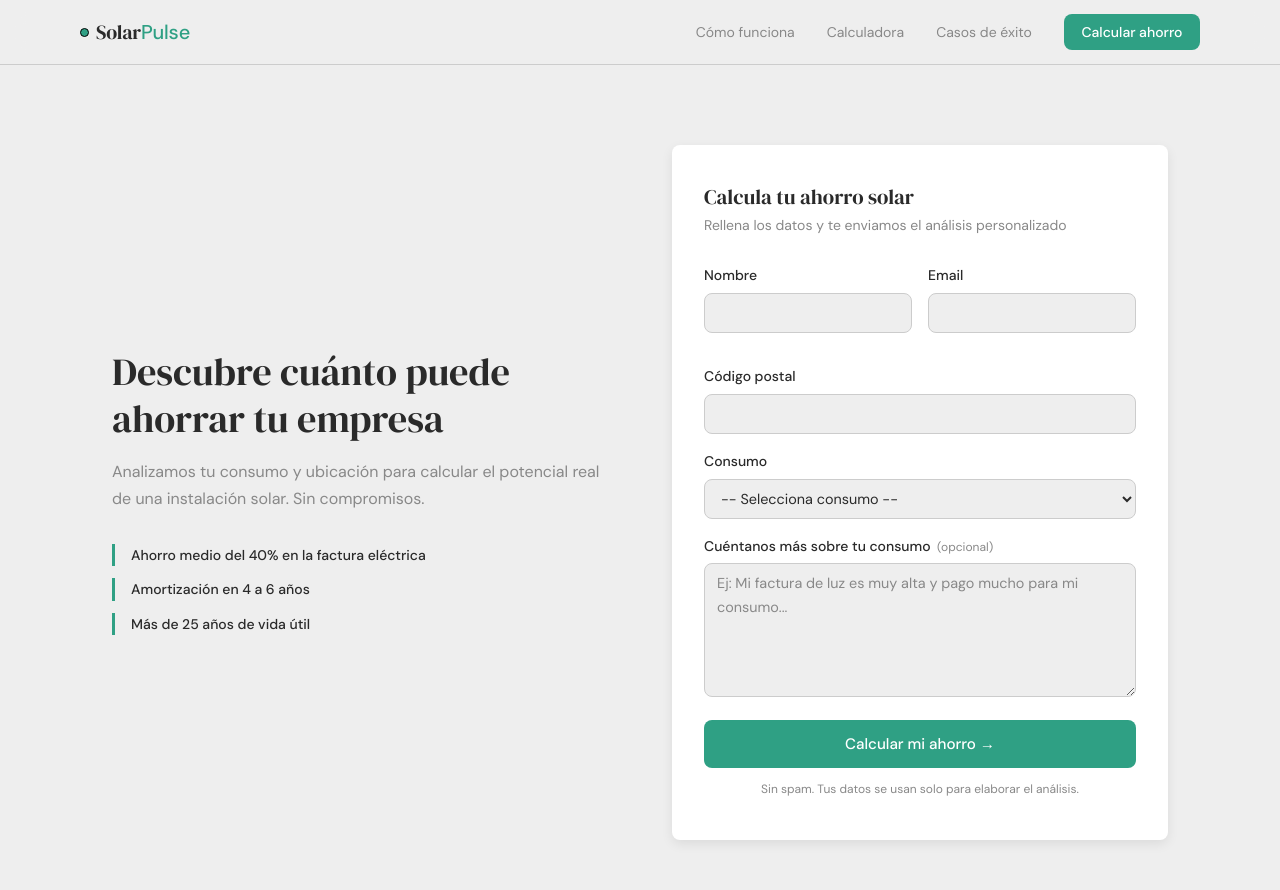
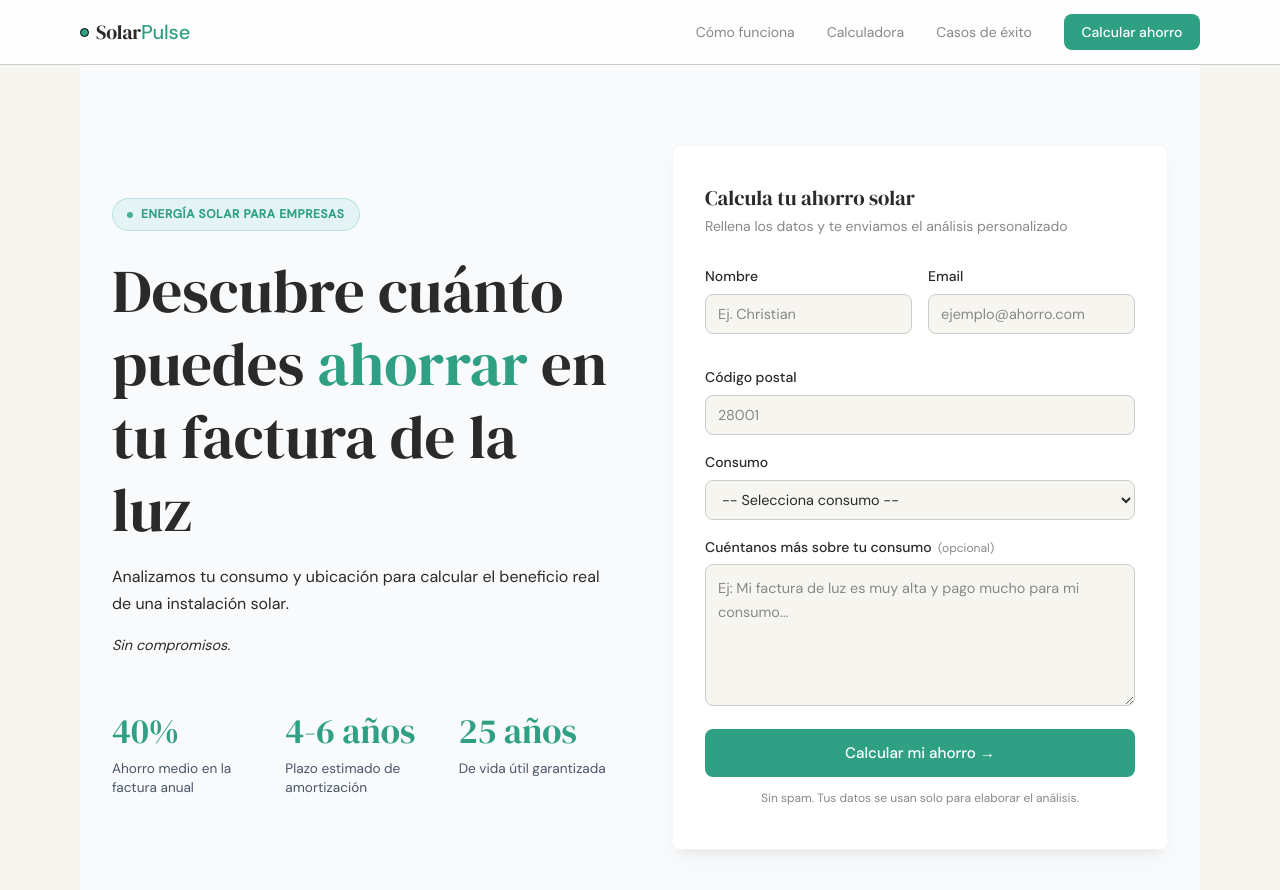
Before and after one commit to Ciriero/SolarPulse, a React (Vite) app: page / in a window 1280 px wide. Shown: the top 890 px of the page. Built offline with nearby package versions, Linux system fonts and the light colour scheme.

Commit message:
feat: form component - layout, stats, badge and css cleanup

```diff
--- a/src/components/Form/Form.jsx
+++ b/src/components/Form/Form.jsx
@@ -58,15 +58,32 @@ const Form = () => {
         </div>
       )}
       <div className="form-intro">
-        <h2>Descubre cuánto puede ahorrar tu empresa</h2>
+        <div className="hero-badge">
+          <span className="hero-badge-dot"></span>
+          Energía solar para empresas
+        </div>
+        <h2>
+          Descubre cuánto puedes <span className="highlight">ahorrar</span> en
+          tu factura de la luz
+        </h2>
         <p>
-          Analizamos tu consumo y ubicación para calcular el potencial real de
-          una instalación solar. Sin compromisos.
+          Analizamos tu consumo y ubicación para calcular el beneficio real de
+          una instalación solar.
         </p>
+        <p className="form-disclaimer">Sin compromisos.</p>
         <div className="form-stat">
-          <span>Ahorro medio del 40% en la factura eléctrica</span>
-          <span>Amortización en 4 a 6 años</span>
-          <span>Más de 25 años de vida útil</span>
+          <div className="stat-item">
+            <span className="stat-num">40%</span>
+            <span className="stat-label">Ahorro medio en la factura anual</span>
+          </div>
+          <div className="stat-item">
+            <span className="stat-num">4-6 años</span>
+            <span className="stat-label">Plazo estimado de amortización</span>
+          </div>
+          <div className="stat-item">
+            <span className="stat-num">25 años</span>
+            <span className="stat-label">De vida útil garantizada</span>
+          </div>
         </div>
       </div>
 
@@ -82,6 +99,7 @@ const Form = () => {
                 type="text"
                 name="name"
                 id="name"
+                placeholder="Ej. Christian"
                 value={term.name}
                 onChange={handleInputs}
               />
@@ -93,6 +111,7 @@ const Form = () => {
                 type="email"
                 name="email"
                 id="email"
+                placeholder="ejemplo@ahorro.com"
                 value={term.email}
                 onChange={handleInputs}
               />
@@ -106,6 +125,7 @@ const Form = () => {
               name="zipcode"
               id="zipcode"
               value={term.zipcode}
+              placeholder="28001"
               onChange={handleInputs}
             />
           </div>
--- a/src/components/Form/form.css
+++ b/src/components/Form/form.css
@@ -1,4 +1,3 @@
-
 /* ================================================
    FULL SECTION
    Two column Layout: intro | card
@@ -12,40 +11,99 @@
   max-width: var(--max-width);
   margin: 0 auto;
   padding: 5rem 2rem;
+  background-color: var(--color-form-section-bg);
 }
 
+/* ================================================
+   BADGE
+   ================================================ */
+
+.hero-badge {
+  display: inline-flex;
+  align-items: center;
+  gap: 8px;
+  background: rgba(0, 168, 150, 0.08);
+  border: 1px solid rgba(0, 168, 150, 0.2);
+  color: var(--color-primary);
+  font-size: 0.75rem;
+  font-weight: 600;
+  padding: 6px 14px;
+  border-radius: 20px;
+  margin-bottom: 1.5rem;
+  letter-spacing: 0.05em;
+  text-transform: uppercase;
+}
+
+.hero-badge-dot {
+  width: 6px;
+  height: 6px;
+  border-radius: 50%;
+  background: var(--color-primary);
+  animation: pulse 2s infinite;
+}
+
+@keyframes pulse {
+  0%,
+  100% {
+    opacity: 1;
+  }
+  50% {
+    opacity: 0.3;
+  }
+}
 
 /* ================================================
    LEFT COLUMN — Intro
    ================================================ */
 
 .form-intro h2 {
-  font-size: clamp(1.8rem, 3vw, 2.6rem);
+  font-size: 3.8rem;
   color: var(--color-text);
   margin-bottom: 1rem;
 }
 
 .form-intro p {
   font-size: 1rem;
-  color: var(--color-text-muted);
+  color: var(--color-text);
   line-height: 1.7;
-  margin-bottom: 2rem;
+  margin-bottom: 1rem;
 }
 
 .form-stat {
   display: flex;
-  flex-direction: column;
-  gap: 0.75rem;
+  flex-direction: row;
+  gap: 1.5rem;
 }
 
-.form-stat span {
-  font-size: 0.875rem;
-  font-weight: 500;
-  color: var(--color-text);
-  padding-left: 1rem;
-  border-left: 3px solid var(--color-primary);
+.highlight {
+  color: var(--color-primary);
 }
 
+.stat-item {
+  display: flex;
+  flex-direction: column;
+  gap: 0.6rem;
+  flex: 1;
+  margin-top: 2.5rem;
+}
+
+.stat-num {
+  font-family: var(--ff-heading);
+  font-size: 2.2rem;
+  color: var(--color-primary);
+  line-height: 1;
+}
+
+.stat-label {
+  font-size: 0.85rem;
+  color: var(--color-stat-label);
+  line-height: 1.4;
+}
+
+.form-intro .form-disclaimer {
+  font-style: italic;
+  font-size: 0.9rem;
+}
 
 /* ================================================
    RIGHT COLUMN
@@ -54,8 +112,11 @@
 .form-card {
   background: var(--color-surface);
   border-radius: var(--radius);
-  box-shadow: var(--shadow);
+  box-shadow:
+    0 10px 25px -5px rgba(0, 0, 0, 0.05),
+    0 8px 10px -6px rgba(0, 0, 0, 0.05);
   padding: 2.5rem 2rem;
+  border: 1px solid rgba(0, 0, 0, 0.04);
 }
 
 .form-card h3 {
@@ -69,7 +130,6 @@
   color: var(--color-text-muted);
   margin-bottom: 1.75rem;
 }
-
 
 /* ================================================
    FORM FIELDS
@@ -128,6 +188,7 @@
 
 .form-field textarea {
   resize: vertical;
+  padding: 0.75rem; /* Un pelín más de aire al escribir comentarios */
 }
 
 .form-field input:focus,
@@ -135,7 +196,6 @@
 .form-field textarea:focus {
   border-color: var(--color-primary);
 }
-
 
 /* ================================================
    BUTTON AND NOTE
@@ -168,7 +228,6 @@
   margin-top: 0.75rem;
 }
 
-
 /* ================================================
    RESPONSIVE
    ================================================ */
--- a/src/components/Header/header.css
+++ b/src/components/Header/header.css
@@ -6,7 +6,7 @@
   position: sticky;
   top: 0;
   z-index: 100;
-  background: rgba(238, 238, 238, 0.88);
+  background: rgba(255, 255, 255, 0.88);
   backdrop-filter: blur(12px);
   -webkit-backdrop-filter: blur(12px);
   border-bottom: 1px solid var(--color-border);
--- a/src/index.css
+++ b/src/index.css
@@ -1,4 +1,4 @@
-@import url('https://fonts.googleapis.com/css2?family=DM+Sans:wght@400;500&family=DM+Serif+Display&display=swap');
+@import url("https://fonts.googleapis.com/css2?family=DM+Sans:wght@400;500&family=DM+Serif+Display&display=swap");
 
 /* ================================================
    SOLARPULSE — index.css
@@ -7,15 +7,13 @@
    3. Basic styles
    ================================================ */
 
-
 /* ================================================
    LAYER 1 — RESET
    ================================================ */
 
-
-
-
-*, *::before, *::after {
+*,
+*::before,
+*::after {
   box-sizing: border-box;
   margin: 0;
   padding: 0;
@@ -32,12 +30,19 @@ body {
   overflow-x: hidden;
 }
 
-img, picture, video, canvas, svg {
+img,
+picture,
+video,
+canvas,
+svg {
   display: block;
   max-width: 100%;
 }
 
-input, button, textarea, select {
+input,
+button,
+textarea,
+select {
   font: inherit;
   color: inherit;
 }
@@ -51,35 +56,34 @@ a {
   color: inherit;
 }
 
-
 /* ================================================
    LAYER 2 — VARIABLES
    ================================================ */
 
-
 :root {
   /* Colores */
-  --color-bg:           #EEEEEE; /* Background color */
-  --color-surface:      #ffffff; /* Floating elements (cards, forms, modals) */
-  --color-primary:      #2FA084; /* Main color (buttons, active links, borders) */
-  --color-primary-hover:#1F6F5F; /* Main hover */
-  --color-accent:       #6FCF97; /* Minor details (icons) */
-  --color-text:         #2a2a2a; /* Main text */
-  --color-text-muted:   #888888; /* Minor text */
-  --color-border:       #cccccc; /* Borders */
-  --color-error:        #9b1c1c; /* Errors */
+  --color-bg: #f7f5f0; /* Background color */
+  --color-surface: #ffffff; /* Floating elements (cards, forms, modals) */
+  --color-primary: #2fa084; /* Main color (buttons, active links, borders) */
+  --color-primary-hover: #1f6f5f; /* Main hover */
+  --color-stat-label: #4a5568; /* Label */
+  --color-form-section-bg: #f8fafc; /* Backgorund secrion */
+  --color-accent: #6fcf97; /* Minor details (icons) */
+  --color-text: #2a2a2a; /* Main text */
+  --color-text-muted: #888888; /* Minor text */
+  --color-border: #cccccc; /* Borders */
+  --color-error: #9b1c1c; /* Errors */
 
   /* Typography */
-  --ff-heading: 'DM Serif Display', Georgia, serif;
-  --ff-body:    'DM Sans', system-ui, sans-serif;
+  --ff-heading: "DM Serif Display", Georgia, serif;
+  --ff-body: "DM Sans", system-ui, sans-serif;
 
   /* Miscellaneous */
-  --radius:     0.5rem;
-  --shadow:     0 4px 12px rgba(0, 0, 0, 0.08);
+  --radius: 0.5rem;
+  --shadow: 0 4px 20px rgba(0, 0, 0, 0.12);
   --transition: 0.2s ease-in-out;
-  --max-width:  1120px;
+  --max-width: 1120px;
 }
-
 
 /* ================================================
    LAYER 3 — BASIC STYLES
@@ -93,7 +97,11 @@ body {
   line-height: 1.6;
 }
 
-h1, h2, h3, h4, h5 {
+h1,
+h2,
+h3,
+h4,
+h5 {
   font-family: var(--ff-heading);
   font-weight: 400;
   line-height: 1.2;
```
Also changed, not shown: src/components/HowItWorks/HowItWorks.jsx (added), src/components/HowItWorks/howitworks.css (added).
